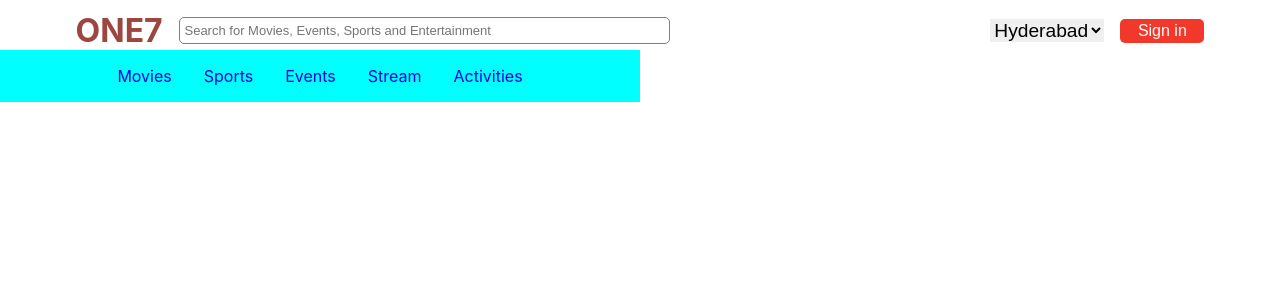
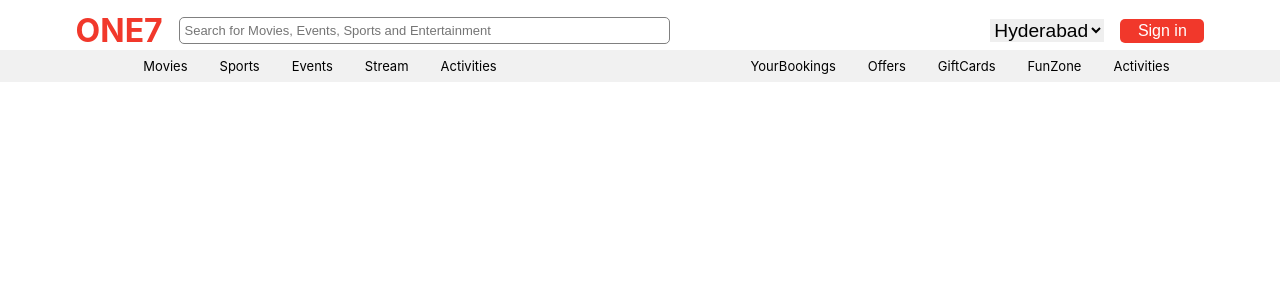
Before and after one commit to sushmitha37/MovieTicketbookig, a React (Create React App) app: page / in a window 1280 px wide. Shown: the top 300 px of the page. Built offline with nearby package versions, Linux system fonts and the light colour scheme.

Commit message:
second list item added

```diff
--- a/src/App.css
+++ b/src/App.css
@@ -60,7 +60,7 @@ a{
   align-items: center;
 }
 #items h1{
-  color:rgb(156, 70, 64);
+  color:rgb(241, 56, 43);
   margin: 0;
 }
 #items input{
@@ -100,10 +100,20 @@ a{
   width:50%;
   justify-content: center;
   padding: 0rem;
-  background-color: aqua;
+  height:2rem;
+  background-color: rgba(236, 236, 236, 0.715);
 }
 #ul-li{
+  display: flex;
+  align-items: center;
+  justify-content: center;
   margin: 1rem;
  list-style: none;
-
 }
+#li-items{
+  display: flex;
+  justify-content: space-between;
+}
+#li-items ul{
+  width:50%;
+}
--- a/src/components/Dashboard.jsx
+++ b/src/components/Dashboard.jsx
@@ -27,13 +27,23 @@ const Dashboard = () => {
       </div>
       <div id="li-items">
         <ul id="ul-items">
-          <li id='ul-li'><Link>Movies</Link></li>
-          <li id='ul-li'><Link>Sports</Link></li>
-          <li id='ul-li'><Link>Events</Link></li>
-          <li id='ul-li'><Link>Stream</Link></li>
-          <li id='ul-li'><Link>Activities</Link></li>
+          <li id='ul-li'><Link style={{color:'black',fontSize:"small"}}>Movies</Link></li>
+          <li id='ul-li'><Link style={{color:'black',fontSize:"small"}}>Sports</Link></li>
+          <li id='ul-li'><Link style={{color:'black',fontSize:"small"}}>Events</Link></li>
+          <li id='ul-li'><Link style={{color:'black',fontSize:"small"}}>Stream</Link></li>
+          <li id='ul-li'><Link style={{color:'black',fontSize:"small"}}>Activities</Link></li>
         </ul>
+        <ul id="ul-items">
+          <li id='ul-li'><Link style={{color:'black',fontSize:"small"}}>YourBookings</Link></li>
+          <li id='ul-li'><Link style={{color:'black',fontSize:"small"}}>Offers</Link></li>
+          <li id='ul-li'><Link style={{color:'black',fontSize:"small"}}>GiftCards</Link></li>
+          <li id='ul-li'><Link style={{color:'black',fontSize:"small"}}>FunZone</Link></li>
+          <li id='ul-li'><Link style={{color:'black',fontSize:"small"}}>Activities</Link></li>
+        </ul>
+
       </div>
+
+
     </header>
   )
 }
```
